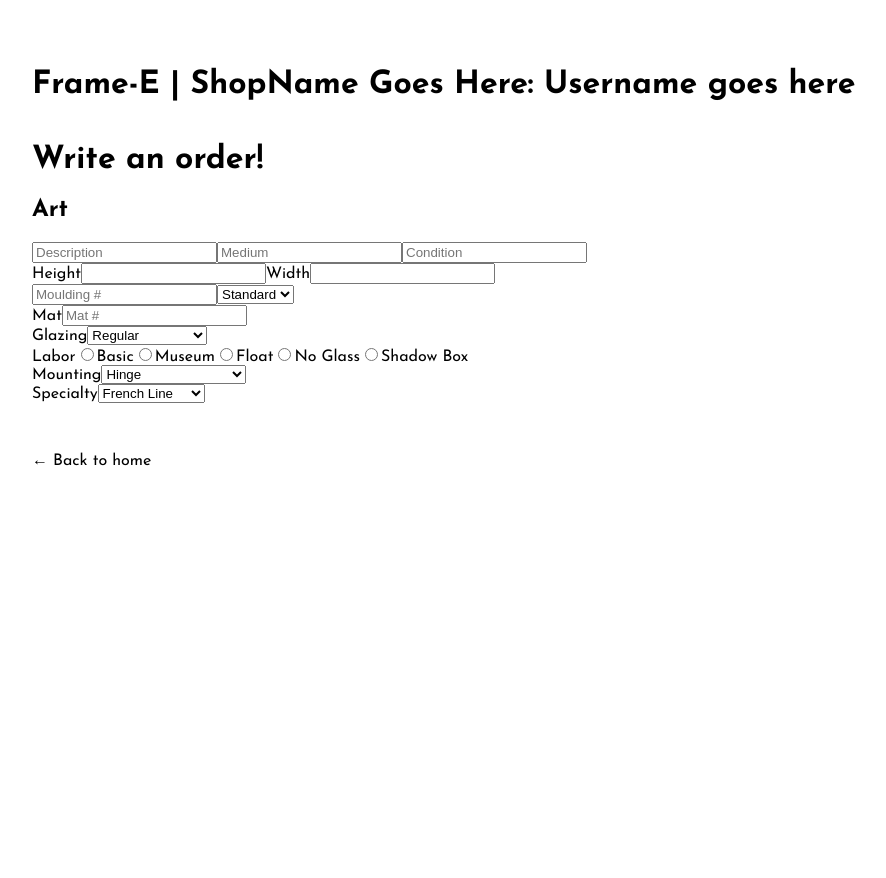
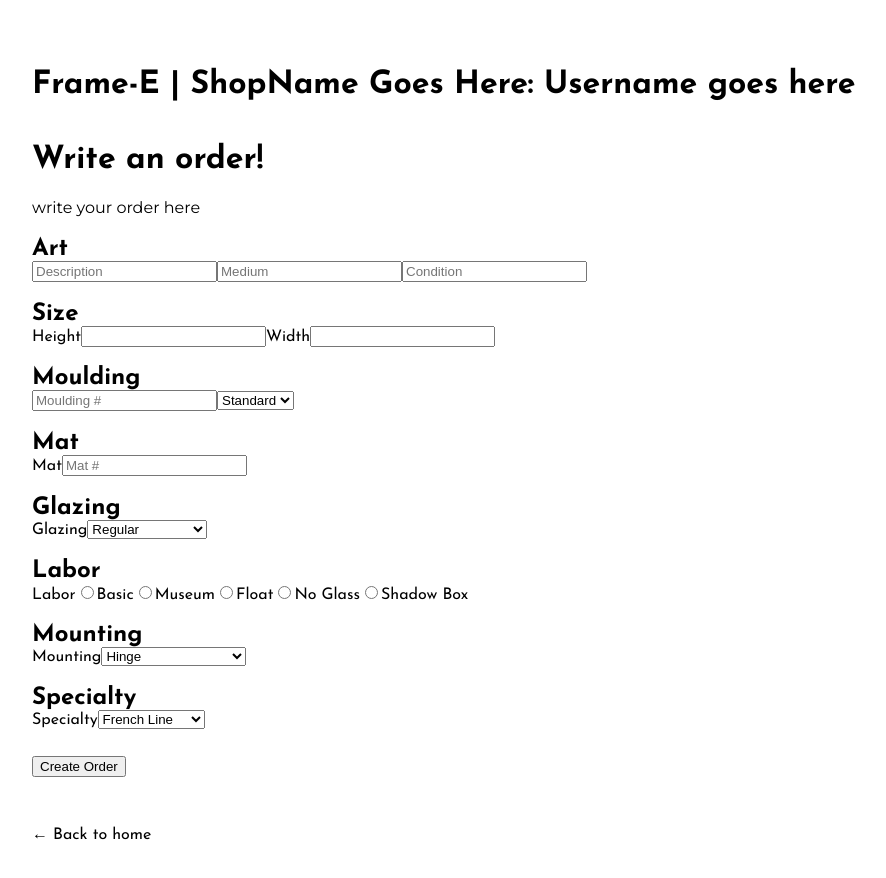
Before and after one commit to daleinen7/frame-e, a Next.js app: page /writeorder in a window 1280 px wide. Shown: the top 878 px of the page, without its empty margins (48-934 px from the left). Before the commit the page ends 800 px from the top, so only its background shows below. Built offline with nearby package versions, Linux system fonts and the light colour scheme.

Commit message:
add simple hook to order writing form

```diff
--- /dev/null
+++ b/components/Mat.jsx
@@ -0,0 +1,8 @@
+export default function Mat() {
+  return (
+    <>
+      <label htmlFor="mat">Mat</label>
+      <input type="text" name="mat" id="mat" placeholder="Mat #"/>
+    </>
+  )
+}
--- /dev/null
+++ b/components/Moulding.jsx
@@ -0,0 +1,18 @@
+
+export default function Moulding() {
+  return (
+    <>
+      <label htmlFor="moulding"></label>
+      <input type="text" name="moulding" id="moulding" placeholder="Moulding #"/>
+
+      <label for="measurement"></label>
+
+      <select name="measurement" id="measurement">
+        <option value="standard">Standard</option>
+        <option value="sight">Sight</option>
+        <option value="outside">Outside</option>
+        <option value="exact">Exact</option>
+      </select>
+    </>
+  )
+}
--- /dev/null
+++ b/components/Mounting.jsx
@@ -0,0 +1,21 @@
+export default function Mounting() {
+  return (
+    <>
+      <label htmlFor="mounting">Mounting</label>
+      <select name="mounting" id="mounting">
+        <option value="hinge">Hinge</option>
+        <option value="photoCorners">Photo Corners</option>
+        <option value="stretch">Stretch</option>
+        <option value="sew">Sew</option>
+        <option value="sinkMat">Sink Mat</option>
+        <option value="passThrough">Passthrough/T-hinge</option>
+        <option value="plateau">Plateau</option>
+        <option value="pinning">Pinning</option>
+        <option value="mylarEncapsulate">Mylar Encapsulate</option>
+        <option value="silicone">Silicone</option>
+        <option value="mountcore">Mountcore</option>
+        <option value="pva">PVA</option>
+      </select>
+    </>
+  )
+}
--- /dev/null
+++ b/components/Specialty.jsx
@@ -0,0 +1,16 @@
+export default function Specialty() {
+  return (
+    <>
+      <label htmlFor="specialty">Specialty</label>
+      <select name="specialty" id="specialty">
+        <option value="frenchLine">French Line</option>
+        <option value="paintedBevel">Painted Bevel</option>
+        <option value="jersey">Jersey</option>
+        <option value="skirting">Skirting</option>
+        <option value="framespace">Frame Space</option>
+        <option value="rabbetspace">Rabbet Space</option>
+        <option value="matspacers">Mat Spacers</option>
+      </select>
+    </>
+  )
+}
--- a/pages/writeorder.jsx
+++ b/pages/writeorder.jsx
@@ -1,13 +1,22 @@
+import React, { useEffect, useState } from "react";
 import Head from 'next/head'
-import Layout from '../components/layout'
+import Layout from '../components/Layout'
+import Moulding from '../components/Moulding';
+import Mat from '../components/Mat';
+import Mounting from '../components/Mounting';
+import Specialty from '../components/Specialty';
 
 export default function WriteOrder() {
+
+  const [description, setDescription] = useState('');
+
   return(
     <Layout>
       <Head>
         <title>Write a Framing Order with Frame-E</title>
       </Head>
       <h1>Write an order!</h1>
+      <p>write your order here    </p>
       <form>
         <h2>Art</h2>
         <label htmlFor="description"></label>
@@ -20,6 +29,7 @@ export default function WriteOrder() {
         <input type="text" name="condition" id="condition" placeholder="Condition"/>
         <br/>
 
+        <h2>Size</h2>
         <label htmlFor="artWidth">Height</label>
         <input type="text" name="artWidth" id="artWidth"/>
 
@@ -27,23 +37,15 @@ export default function WriteOrder() {
         <input type="text" name="artHeight" id="artHeight"/>
         <br/>
 
-                <label htmlFor="moulding"></label>
-                <input type="text" name="moulding" id="moulding" placeholder="Moulding #"/>
-
-                <label for="measurement"></label>
-
-                <select name="measurement" id="measurement">
-                    <option value="standard">Standard</option>
-                    <option value="sight">Sight</option>
-                    <option value="outside">Outside</option>
-                    <option value="exact">Exact</option>
-                </select>
+        <h2>Moulding</h2>
+            <Moulding />
         <br/>
 
-                <label htmlFor="mat">Mat</label>
-                <input type="text" name="mat" id="mat" placeholder="Mat #"/>
+        <h2>Mat</h2>
+            <Mat />
         <br/>
 
+        <h2>Glazing</h2>
         <label for="glazing">Glazing</label>
 
         <select name="glazing" id="glazing">
@@ -58,6 +60,7 @@ export default function WriteOrder() {
         </select>
         <br/>
 
+        <h2>Labor</h2>
         <label htmlFor="labor">Labor</label>
         <input type="radio" name="labor" id="basic"/>
         <label htmlFor="basic">Basic</label>
@@ -75,36 +78,28 @@ export default function WriteOrder() {
         <label htmlFor="shadowbox">Shadow Box</label>
         <br/>
 
-                <label htmlFor="mounting">Mounting</label>
-                <select name="mounting" id="mounting">
-                    <option value="hinge">Hinge</option>
-                    <option value="photoCorners">Photo Corners</option>
-                    <option value="stretch">Stretch</option>
-                    <option value="sew">Sew</option>
-                    <option value="sinkMat">Sink Mat</option>
-                    <option value="passThrough">Passthrough/T-hinge</option>
-                    <option value="plateau">Plateau</option>
-                    <option value="pinning">Pinning</option>
-                    <option value="mylarEncapsulate">Mylar Encapsulate</option>
-                    <option value="silicone">Silicone</option>
-                    <option value="mountcore">Mountcore</option>
-                    <option value="pva">PVA</option>
-                </select>
+        <h2>Mounting</h2>
+            <Mounting />
         <br/>
 
-                <label htmlFor="specialty">Specialty</label>
-                <select name="specialty" id="specialty">
-                    <option value="frenchLine">French Line</option>
-                    <option value="paintedBevel">Painted Bevel</option>
-                    <option value="jersey">Jersey</option>
-                    <option value="skirting">Skirting</option>
-                    <option value="framespace">Frame Space</option>
-                    <option value="rabbetspace">Rabbet Space</option>
-                    <option value="matspacers">Mat Spacers</option>
-                </select>
+        <h2>Specialty</h2>
+            <Specialty />
         <br/>
 
+        <input type="submit" className="submit" value="Create Order"/>
+
       </form>
+      <style jsx>{`
+
+        input.submit {
+            margin-top: 2em;
+        }
+
+        form h2 {
+          margin-bottom: 0;
+        }
+
+      `}</style>
 
     </Layout>
   )
```
Lines whose indentation alone changed are shown as unchanged.
